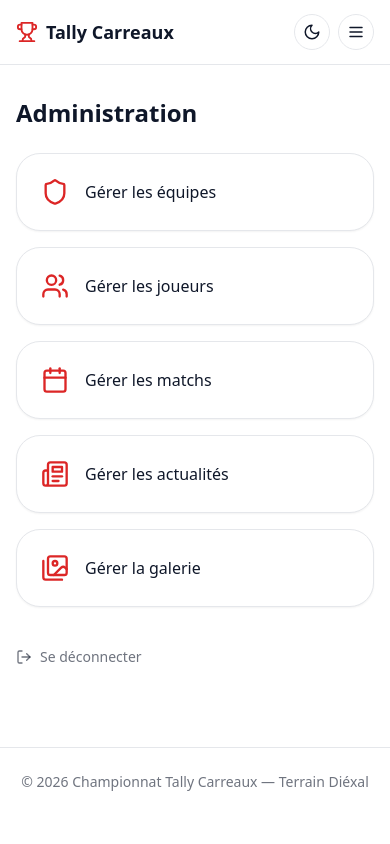
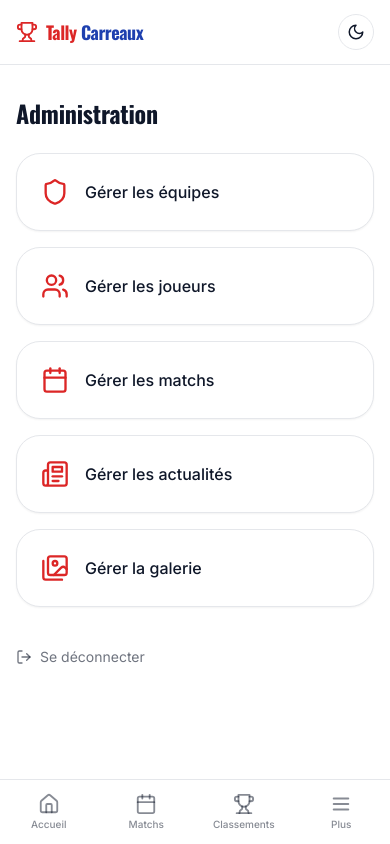
Before and after one commit to lamin221/championnat-tally-carreaux, a Next.js app: page /admin in a window 390 px wide. Built offline with nearby package versions, Linux system fonts and the light colour scheme.

Commit message:
Refonte design mobile : police sportive, nav bas, hero scoreboard

```diff
--- a/src/app/globals.css
+++ b/src/app/globals.css
@@ -11,21 +11,42 @@
 }
 
 .dark {
-  --background: 222 47% 7%;
+  --background: 222 47% 6%;
   --foreground: 210 40% 98%;
-  --card: 222 40% 10%;
-  --border: 217 33% 20%;
-  --muted: 217 33% 15%;
+  --card: 222 40% 9%;
+  --border: 217 33% 18%;
+  --muted: 217 33% 14%;
 }
 
 * {
   border-color: hsl(var(--border));
 }
 
+html {
+  scroll-behavior: smooth;
+}
+
 body {
   background: hsl(var(--background));
   color: hsl(var(--foreground));
   transition: background-color 0.3s ease, color 0.3s ease;
+  font-family: var(--font-body), ui-sans-serif, system-ui, sans-serif;
+}
+
+.font-display {
+  font-family: var(--font-display), ui-sans-serif, system-ui, sans-serif;
+}
+
+h1, h2, h3 {
+  font-family: var(--font-display), ui-sans-serif, system-ui, sans-serif;
+  letter-spacing: -0.01em;
+}
+
+/* Chiffres de score : toujours en police display, alignement tabulaire */
+.score-numeral {
+  font-family: var(--font-display), ui-sans-serif, system-ui, sans-serif;
+  font-variant-numeric: tabular-nums;
+  font-weight: 600;
 }
 
 ::-webkit-scrollbar { width: 8px; height: 8px; }
@@ -36,8 +57,34 @@ body {
 }
 
 .stat-gradient-tally {
-  background: linear-gradient(135deg, #DC2626 0%, #991B1B 100%);
+  background: linear-gradient(135deg, #DC2626 0%, #7F1D1D 100%);
 }
 .stat-gradient-carreaux {
-  background: linear-gradient(135deg, #1E40AF 0%, #1E3A8A 100%);
+  background: linear-gradient(135deg, #1E40AF 0%, #172554 100%);
 }
+
+/* Bandeau diagonal façon tableau d'affichage de stade, utilisé en hero */
+.scoreboard-split {
+  position: relative;
+  overflow: hidden;
+  isolation: isolate;
+}
+.scoreboard-split::before {
+  content: "";
+  position: absolute;
+  inset: 0;
+  background: linear-gradient(
+    115deg,
+    var(--team-a-color, #DC2626) 0%,
+    var(--team-a-color, #DC2626) 48%,
+    var(--team-b-color, #1E40AF) 52%,
+    var(--team-b-color, #1E40AF) 100%
+  );
+  z-index: -1;
+}
+
+@media (prefers-reduced-motion: no-preference) {
+  .card {
+    transition: transform 0.2s ease, box-shadow 0.2s ease;
+  }
+}
--- a/src/app/layout.tsx
+++ b/src/app/layout.tsx
@@ -1,8 +1,23 @@
 import type { Metadata } from "next";
+import { Oswald, Inter } from "next/font/google";
 import "./globals.css";
 import { ThemeProvider } from "@/components/theme-provider";
 import { Navbar } from "@/components/layout/navbar";
+import { MobileTabBar } from "@/components/layout/mobile-tab-bar";
 import { Toaster } from "sonner";
+
+const oswald = Oswald({
+  subsets: ["latin"],
+  weight: ["500", "600", "700"],
+  variable: "--font-display",
+  display: "swap",
+});
+
+const inter = Inter({
+  subsets: ["latin"],
+  variable: "--font-body",
+  display: "swap",
+});
 
 export const metadata: Metadata = {
   title: "Championnat Tally Carreaux",
@@ -22,14 +37,15 @@ export default function RootLayout({
   children: React.ReactNode;
 }) {
   return (
-    <html lang="fr" suppressHydrationWarning>
-      <body className="min-h-screen antialiased">
+    <html lang="fr" suppressHydrationWarning className={`${oswald.variable} ${inter.variable}`}>
+      <body className="min-h-screen antialiased font-body">
         <ThemeProvider>
           <Navbar />
-          <main className="max-w-7xl mx-auto px-4 py-8">{children}</main>
-          <footer className="border-t border-border py-6 mt-12 text-center text-sm text-foreground/60">
+          <main className="max-w-7xl mx-auto px-4 py-8 pb-24 lg:pb-8">{children}</main>
+          <footer className="hidden lg:block border-t border-border py-6 mt-12 text-center text-sm text-foreground/60">
             © {new Date().getFullYear()} Championnat Tally Carreaux — Terrain Diéxal
           </footer>
+          <MobileTabBar />
           <Toaster richColors position="top-right" />
         </ThemeProvider>
       </body>
--- a/src/app/page.tsx
+++ b/src/app/page.tsx
@@ -14,7 +14,7 @@ export default async function DashboardPage() {
   const statsA = teamStats.find((s) => s.team_id === teamA?.id);
   const statsB = teamStats.find((s) => s.team_id === teamB?.id);
 
-  const totalMatches = (statsA?.matches_played ?? 0);
+  const totalMatches = statsA?.matches_played ?? 0;
   const totalDraws = statsA?.draws ?? 0;
   const totalGoals = (statsA?.goals_scored ?? 0) + (statsB?.goals_scored ?? 0);
 
@@ -22,18 +22,49 @@ export default async function DashboardPage() {
 
   return (
     <div className="flex flex-col gap-10">
-      <section className="text-center py-8">
-        <h1 className="text-3xl sm:text-4xl font-bold tracking-tight">
-          Championnat <span className="text-tally">Tally</span>{" "}
-          <span className="text-carreaux">Carreaux</span>
+      {/* Hero façon tableau d'affichage de stade : les deux couleurs d'équipe
+          se rencontrent sur une diagonale, comme sur un panneau de score. */}
+      <section
+        className="scoreboard-split rounded-3xl px-6 py-10 sm:py-14 text-white text-center"
+        style={
+          {
+            "--team-a-color": teamA?.primary_color ?? "#DC2626",
+            "--team-b-color": teamB?.primary_color ?? "#1E40AF",
+          } as React.CSSProperties
+        }
+      >
+        <p className="uppercase tracking-[0.2em] text-xs sm:text-sm text-white/70 font-medium">
+          Terrain Diéxal
+        </p>
+        <h1 className="font-display font-bold text-3xl sm:text-5xl mt-3 leading-tight">
+          {teamA?.name ?? "Équipe A"}
+          <span className="mx-3 text-white/60 font-normal">vs</span>
+          {teamB?.name ?? "Équipe B"}
         </h1>
-        <p className="text-foreground/60 mt-2">
-          Terrain Diéxal — Historique complet, statistiques et classements en temps réel
+        <p className="text-white/80 mt-3 text-sm sm:text-base">
+          Historique complet, statistiques et classements en temps réel
         </p>
+        <div className="flex items-center justify-center gap-8 sm:gap-14 mt-8">
+          <div>
+            <p className="score-numeral text-4xl sm:text-6xl">{statsA?.wins ?? 0}</p>
+            <p className="text-[11px] sm:text-xs uppercase tracking-wider text-white/70 mt-1">Victoires</p>
+          </div>
+          <div className="w-px h-12 bg-white/20" />
+          <div>
+            <p className="score-numeral text-4xl sm:text-6xl">{totalDraws}</p>
+            <p className="text-[11px] sm:text-xs uppercase tracking-wider text-white/70 mt-1">Nuls</p>
+          </div>
+          <div className="w-px h-12 bg-white/20" />
+          <div>
+            <p className="score-numeral text-4xl sm:text-6xl">{statsB?.wins ?? 0}</p>
+            <p className="text-[11px] sm:text-xs uppercase tracking-wider text-white/70 mt-1">Victoires</p>
+          </div>
+        </div>
       </section>
 
-      <section className="grid grid-cols-2 lg:grid-cols-4 gap-4">
+      <section className="grid grid-cols-2 lg:grid-cols-4 gap-3 sm:gap-4">
         <StatCard label="Matchs joués" value={totalMatches} icon={Calendar} />
+        <StatCard label="Buts marqués (total)" value={totalGoals} icon={GoalIcon} />
         <StatCard
           label={`Victoires ${teamA?.name ?? "Équipe A"}`}
           value={statsA?.wins ?? 0}
@@ -46,14 +77,11 @@ export default async function DashboardPage() {
           icon={Trophy}
           accent="carreaux"
         />
-        <StatCard label="Matchs nuls" value={totalDraws} icon={Handshake} />
-        <StatCard label="Buts marqués (total)" value={totalGoals} icon={GoalIcon} />
-        <StatCard label="Confrontations" value={totalMatches} icon={Swords} />
       </section>
 
       <section className="grid md:grid-cols-2 gap-6">
         <div>
-          <h2 className="font-semibold text-lg mb-3">Dernier match</h2>
+          <h2 className="font-display font-semibold text-lg mb-3">Dernier match</h2>
           {lastMatch && findTeam(lastMatch.home_team_id) && findTeam(lastMatch.away_team_id) ? (
             <MatchCard
               match={lastMatch}
@@ -65,7 +93,7 @@ export default async function DashboardPage() {
           )}
         </div>
         <div>
-          <h2 className="font-semibold text-lg mb-3">Prochain match</h2>
+          <h2 className="font-display font-semibold text-lg mb-3">Prochain match</h2>
           {nextMatch && findTeam(nextMatch.home_team_id) && findTeam(nextMatch.away_team_id) ? (
             <MatchCard
               match={nextMatch}
--- /dev/null
+++ b/src/components/layout/mobile-tab-bar.tsx
@@ -0,0 +1,108 @@
+"use client";
+
+import Link from "next/link";
+import { usePathname } from "next/navigation";
+import { Home, Calendar, Trophy, Menu, X } from "lucide-react";
+import { clsx } from "clsx";
+import { useState } from "react";
+
+const TABS = [
+  { href: "/", label: "Accueil", icon: Home },
+  { href: "/matchs", label: "Matchs", icon: Calendar },
+  { href: "/classements", label: "Classements", icon: Trophy },
+];
+
+const MORE_LINKS = [
+  { href: "/joueurs", label: "Joueurs" },
+  { href: "/records", label: "Records" },
+  { href: "/confrontations", label: "Confrontations" },
+  { href: "/galerie", label: "Galerie" },
+  { href: "/actualites", label: "Actualités" },
+];
+
+export function MobileTabBar() {
+  const pathname = usePathname();
+  const [moreOpen, setMoreOpen] = useState(false);
+  const isMoreActive = MORE_LINKS.some((l) => l.href === pathname);
+
+  return (
+    <>
+      {moreOpen && (
+        <div
+          className="lg:hidden fixed inset-0 z-40 bg-black/40 backdrop-blur-sm animate-fade-in"
+          onClick={() => setMoreOpen(false)}
+        >
+          <div
+            className="absolute bottom-20 left-3 right-3 card p-2 animate-slide-up"
+            onClick={(e) => e.stopPropagation()}
+          >
+            {MORE_LINKS.map((link) => (
+              <Link
+                key={link.href}
+                href={link.href}
+                onClick={() => setMoreOpen(false)}
+                className={clsx(
+                  "block px-4 py-3 rounded-xl text-sm font-medium",
+                  pathname === link.href ? "bg-muted" : "hover:bg-muted"
+                )}
+              >
+                {link.label}
+              </Link>
+            ))}
+          </div>
+        </div>
+      )}
+
+      <nav className="lg:hidden fixed bottom-0 left-0 right-0 z-50 bg-background/95 backdrop-blur-lg border-t border-border pb-[env(safe-area-inset-bottom)]">
+        <div className="grid grid-cols-4 h-16">
+          {TABS.map((tab) => {
+            const active = pathname === tab.href;
+            return (
+              <Link
+                key={tab.href}
+                href={tab.href}
+                className="flex flex-col items-center justify-center gap-0.5"
+              >
+                <tab.icon
+                  size={22}
+                  className={active ? "text-tally" : "text-foreground/50"}
+                  strokeWidth={active ? 2.5 : 2}
+                />
+                <span
+                  className={clsx(
+                    "text-[10px] font-medium",
+                    active ? "text-tally" : "text-foreground/50"
+                  )}
+                >
+                  {tab.label}
+                </span>
+              </Link>
+            );
+          })}
+          <button
+            onClick={() => setMoreOpen((v) => !v)}
+            className="flex flex-col items-center justify-center gap-0.5"
+          >
+            {moreOpen ? (
+              <X size={22} className="text-tally" strokeWidth={2.5} />
+            ) : (
+              <Menu
+                size={22}
+                className={isMoreActive ? "text-tally" : "text-foreground/50"}
+                strokeWidth={isMoreActive ? 2.5 : 2}
+              />
+            )}
+            <span
+              className={clsx(
+                "text-[10px] font-medium",
+                isMoreActive || moreOpen ? "text-tally" : "text-foreground/50"
+              )}
+            >
+              Plus
+            </span>
+          </button>
+        </div>
+      </nav>
+    </>
+  );
+}
--- a/src/components/layout/navbar.tsx
+++ b/src/components/layout/navbar.tsx
@@ -2,8 +2,7 @@
 
 import Link from "next/link";
 import { usePathname } from "next/navigation";
-import { useState } from "react";
-import { Menu, X, Trophy } from "lucide-react";
+import { Trophy } from "lucide-react";
 import { ThemeToggle } from "./theme-toggle";
 import { clsx } from "clsx";
 
@@ -20,14 +19,15 @@ const LINKS = [
 
 export function Navbar() {
   const pathname = usePathname();
-  const [open, setOpen] = useState(false);
 
   return (
-    <header className="sticky top-0 z-50 backdrop-blur-lg bg-background/80 border-b border-border">
+    <header className="sticky top-0 z-30 backdrop-blur-lg bg-background/80 border-b border-border">
       <nav className="max-w-7xl mx-auto px-4 h-16 flex items-center justify-between">
-        <Link href="/" className="flex items-center gap-2 font-bold text-lg">
+        <Link href="/" className="flex items-center gap-2 font-display font-bold text-lg tracking-tight">
           <Trophy className="text-tally" size={22} />
-          <span>Tally Carreaux</span>
+          <span>
+            <span className="text-tally">Tally</span> <span className="text-carreaux">Carreaux</span>
+          </span>
         </Link>
 
         <div className="hidden lg:flex items-center gap-1">
@@ -47,35 +47,8 @@ export function Navbar() {
           ))}
         </div>
 
-        <div className="flex items-center gap-2">
-          <ThemeToggle />
-          <button
-            className="lg:hidden w-9 h-9 flex items-center justify-center rounded-full border border-border"
-            onClick={() => setOpen(!open)}
-            aria-label="Menu"
-          >
-            {open ? <X size={18} /> : <Menu size={18} />}
-          </button>
-        </div>
+        <ThemeToggle />
       </nav>
-
-      {open && (
-        <div className="lg:hidden border-t border-border px-4 py-3 flex flex-col gap-1 animate-slide-up">
-          {LINKS.map((link) => (
-            <Link
-              key={link.href}
-              href={link.href}
-              onClick={() => setOpen(false)}
-              className={clsx(
-                "px-3 py-2 rounded-lg text-sm font-medium",
-                pathname === link.href ? "bg-muted" : "hover:bg-muted"
-              )}
-            >
-              {link.label}
-            </Link>
-          ))}
-        </div>
-      )}
     </header>
   );
 }
--- a/tailwind.config.ts
+++ b/tailwind.config.ts
@@ -15,6 +15,10 @@ const config: Config = {
         muted: "hsl(var(--muted))",
       },
       borderRadius: { xl: "1rem", "2xl": "1.5rem" },
+      fontFamily: {
+        display: ["var(--font-display)", "ui-sans-serif", "system-ui", "sans-serif"],
+        body: ["var(--font-body)", "ui-sans-serif", "system-ui", "sans-serif"],
+      },
       animation: {
         "fade-in": "fadeIn 0.5s ease-in-out",
         "slide-up": "slideUp 0.4s ease-out",
```
Also changed, not shown: src/components/ui/match-card.tsx (+6 -6 lines), src/components/ui/stat-card.tsx.txt (added).
